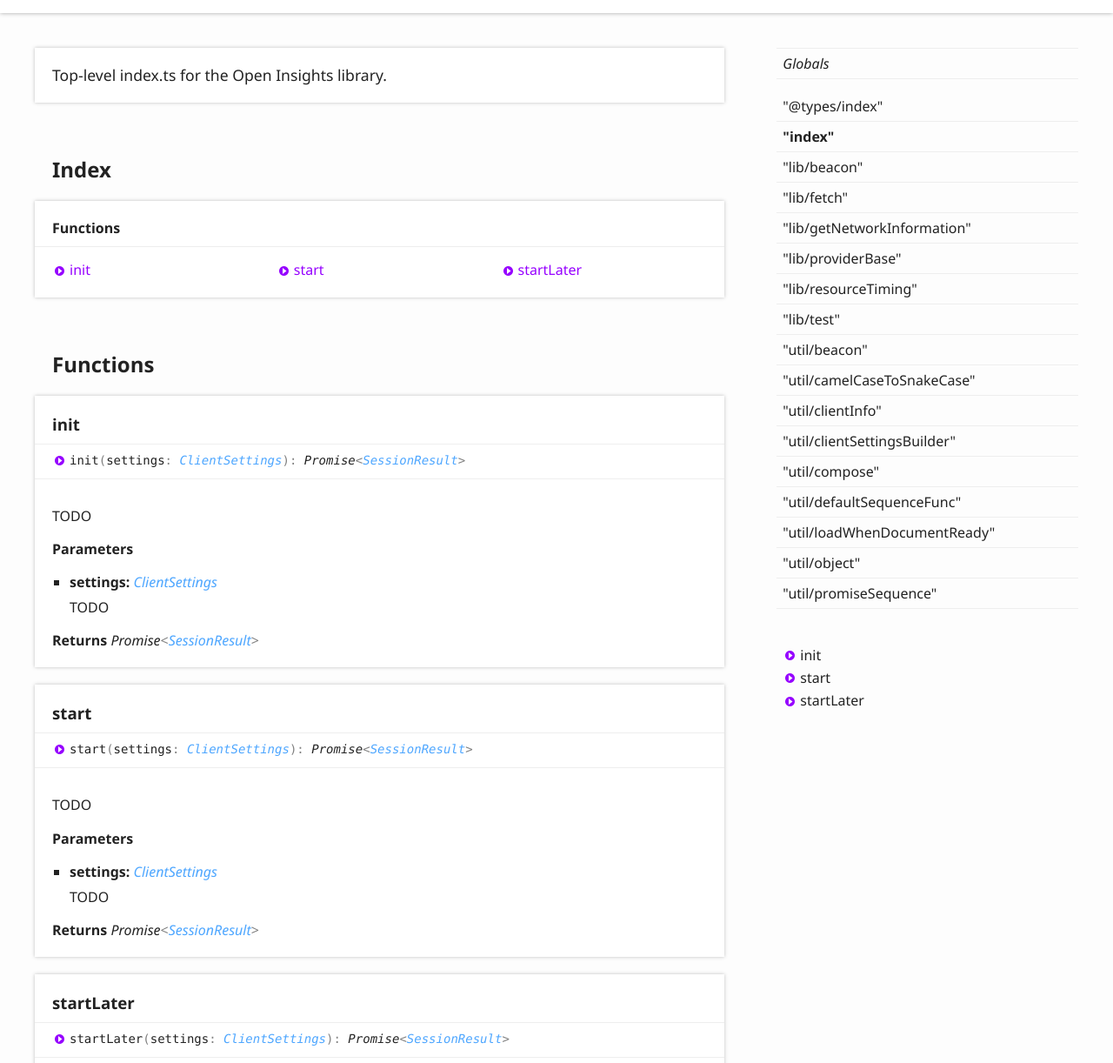
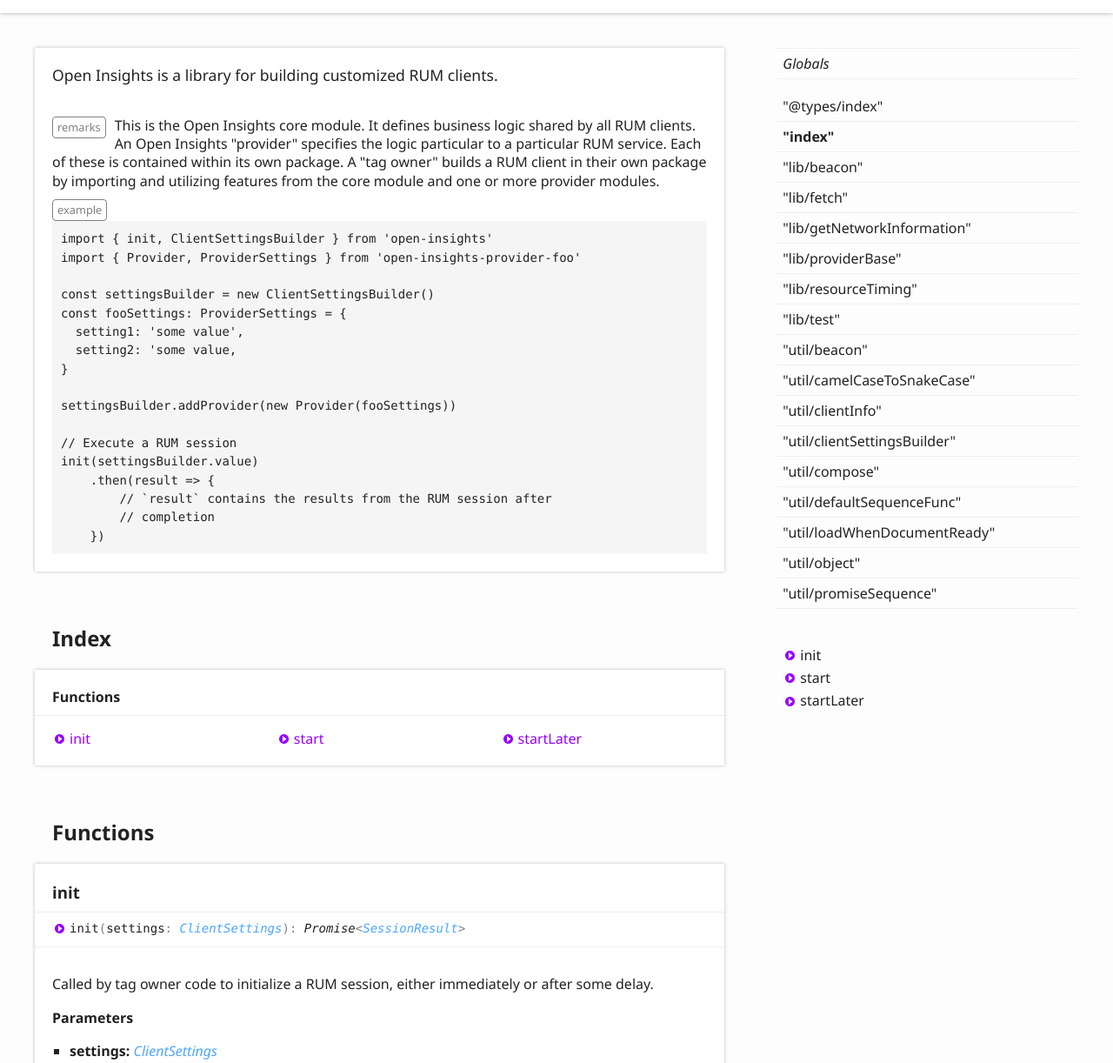
Before and after one commit to openinsights/openinsights, a website built with webpack: page doc/modules/_index_.html in a window 1280 px wide. Shown: the part 140-1362 px from the top of the page at 87% size. Built offline with nearby package versions, Linux system fonts and the light colour scheme.

Commit message:
Complete initial docblocks for src/index.ts

```diff
--- a/doc/modules/_index_.html
+++ b/doc/modules/_index_.html
@@ -69,8 +69,36 @@
 			<section class="tsd-panel tsd-comment">
 				<div class="tsd-comment tsd-typography">
 					<div class="lead">
-						<p>Top-level index.ts for the Open Insights library.</p>
+						<p>Open Insights is a library for building customized RUM clients.</p>
 					</div>
+					<dl class="tsd-comment-tags">
+						<dt>remarks</dt>
+						<dd><p>This is the Open Insights core module. It defines business logic shared by
+								all RUM clients. An Open Insights &quot;provider&quot; specifies the logic particular
+								to a particular RUM service. Each of these is contained within its own
+								package. A &quot;tag owner&quot; builds a RUM client in their own package by importing
+							and utilizing features from the core module and one or more provider modules.</p>
+						</dd>
+						<dt>example</dt>
+						<dd><pre><code class="language-typescript">import { init, ClientSettingsBuilder } from &#x27;open-insights&#x27;
+import { Provider, ProviderSettings } from &#x27;open-insights-provider-foo&#x27;
+
+const settingsBuilder = new ClientSettingsBuilder()
+const fooSettings: ProviderSettings = {
+  setting1: &#x27;some value&#x27;,
+  setting2: &#x27;some value,
+}
+
+settingsBuilder.addProvider(new Provider(fooSettings))
+
+// Execute a RUM session
+init(settingsBuilder.value)
+    .then(result =&gt; {
+        // `result` contains the results from the RUM session after
+        // completion
+    })</code></pre>
+						</dd>
+					</dl>
 				</div>
 			</section>
 			<section class="tsd-panel-group tsd-index-group">
@@ -102,7 +130,8 @@
 							</aside>
 							<div class="tsd-comment tsd-typography">
 								<div class="lead">
-									<p>TODO</p>
+									<p>Called by tag owner code to initialize a RUM session, either immediately or
+									after some delay.</p>
 								</div>
 							</div>
 							<h4 class="tsd-parameters-title">Parameters</h4>
@@ -110,7 +139,9 @@
 								<li>
 									<h5>settings: <a href="../interfaces/__types_index_.clientsettings.html" class="tsd-signature-type">ClientSettings</a></h5>
 									<div class="tsd-comment tsd-typography">
-										<p>TODO</p>
+										<p>Specifies settings affecting client behavior. These are
+											determined by the tag owner at runtime, so may be used to specify page-level
+										overrides to general defaults.</p>
 									</div>
 								</li>
 							</ul>
@@ -130,7 +161,7 @@
 							</aside>
 							<div class="tsd-comment tsd-typography">
 								<div class="lead">
-									<p>TODO</p>
+									<p>Called internally if no preConfigStartDelay setting has been specified.</p>
 								</div>
 							</div>
 							<h4 class="tsd-parameters-title">Parameters</h4>
@@ -138,7 +169,7 @@
 								<li>
 									<h5>settings: <a href="../interfaces/__types_index_.clientsettings.html" class="tsd-signature-type">ClientSettings</a></h5>
 									<div class="tsd-comment tsd-typography">
-										<p>TODO</p>
+										<p>The settings object passed to <a href="_index_.html#init">init</a>.</p>
 									</div>
 								</li>
 							</ul>
@@ -158,7 +189,8 @@
 							</aside>
 							<div class="tsd-comment tsd-typography">
 								<div class="lead">
-									<p>TODO</p>
+									<p>Called internally if a non-zero preConfigStartDelay setting has been
+									specified.</p>
 								</div>
 							</div>
 							<h4 class="tsd-parameters-title">Parameters</h4>
@@ -166,7 +198,7 @@
 								<li>
 									<h5>settings: <a href="../interfaces/__types_index_.clientsettings.html" class="tsd-signature-type">ClientSettings</a></h5>
 									<div class="tsd-comment tsd-typography">
-										<p>TODO</p>
+										<p>The settings object passed to <a href="_index_.html#init">init</a>.</p>
 									</div>
 								</li>
 							</ul>
```
Also changed, not shown: src/index.ts (+43 -7 lines).
